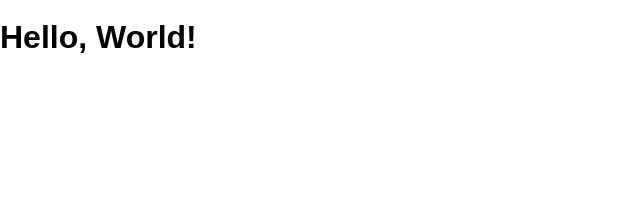
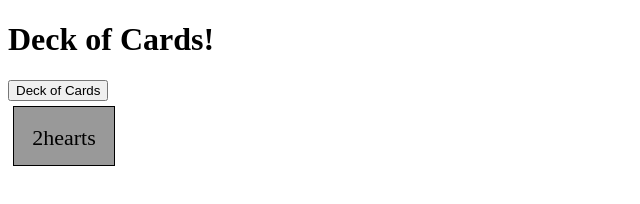
Before and after one commit to evixamar/deck-of-cards, a website: page public/index.html in a window 1280 px wide. Shown: the whole page, without its empty margins (0-640 px from the left). Drawn offline with Linux system fonts and the light colour scheme.

Commit message:
turning in

```diff
--- a/public/index.html
+++ b/public/index.html
@@ -1,14 +1,19 @@
 <!DOCTYPE html>
 <html>
   <head lang="en">
-    <meta charset="UTF-8">
-    <meta name="viewport" content="width=device-width, initial-scale=1">
+    <meta charset="UTF-8" />
+    <meta name="viewport" content="width=device-width, initial-scale=1" />
     <title>Deck Of Cards</title>
-    <link rel="shortcut icon" href="/favicon.ico">
-    <link rel="stylesheet" href="/screen.css">
+    <link rel="shortcut icon" href="/favicon.ico" />
+    <link rel="stylesheet" href="/screen.css" />
   </head>
   <body>
-    <h1 class='hello-world'></h1>
+    <h1 class="Deck-of-Cards">Deck of Cards!</h1>
     <script src="/main.js" charset="utf-8"></script>
+    <div>
+      <button id="drawbtn">Deck of Cards</button>
+    </div>
+
+    <div class="deck"></div>
   </body>
 </html>
--- a/public/main.js
+++ b/public/main.js
@@ -1,7 +1,103 @@
 const main = () => {
-  if (document.querySelector('h1.hello-world')) {
-    document.querySelector('h1.hello-world').textContent = 'Hello, World!'
+  let suits = ['hearts', 'diams', 'clubs', 'spades']
+  let ranks = [2, 3, 4, 5, 6, 7, 8, 9, 10, 'J', 'Q', 'K', 'A']
+
+  let deck = []
+
+  // make a function that creates a deck
+  const makeDeck = () => {
+    deck = []
+
+    // for each type of suit
+    for (let i = 0; i < suits.length; i++) {
+      // and for each rank
+      for (let j = 0; j < ranks.length; j++) {
+        // make a card
+        let card = {}
+        card.suit = suits[i]
+        card.rank = ranks[j]
+
+        deck.push(card)
+      }
+    }
   }
+
+  const shuffleDeck = () => {
+    // Shuffle the deck
+  }
+
+  const drawCard = () => {
+    if (deck.length > 0) {
+      let card = deck.shift()
+      console.log(card)
+
+      // put the card on the screen
+      // - first find the "deck" div
+      const element = document.querySelector('.deck')
+      console.log(element)
+
+      // <div class="card">
+      //   <span class="rank">10</span>
+      //   <span class="suit">Hearts</span>
+      // </div>
+
+      // - create element for the div
+      const newCard = document.createElement('div')
+      newCard.className = 'card'
+
+      // Create an element for the rank
+      const newRank = document.createElement('span')
+      newRank.className = 'rank'
+      newRank.textContent = card.rank
+      newCard.appendChild(newRank)
+
+      // Create an element for the suit
+      const newSuit = document.createElement('span')
+      newSuit.className = 'suit'
+      newSuit.textContent = card.suit
+      newCard.appendChild(newSuit)
+
+      // - append to the element
+      element.appendChild(newCard)
+    }
+  }
+
+  makeDeck()
+  shuffleDeck()
+  drawCard()
+
+  // let randIndex = Math.floor(Math.random() * deck.length)
+  // $('#drawbtn').click(function() {
+  //   let myCard = drawCard()
+
+  //   if (myCard) {
+  //     makeCard(myCard.suit, myCard.rank)
+  //   } else {
+  //     alert('no more cards in the deck')
+  //   }
+  // })
+
+  // console.log('Deck of Cards ', deck.length, ' CARDS')
+  // console.log(deck)
 }
 
+// function makeCard(suit, rank) {
+//   let card = $('.card.template').clone()
+
+//   card.removeClass('template')
+
+//   card.find('.rank').html(rank)
+//   card.find('.suit').html('&' + suit + ';')
+
+//   if (suit === 'hearts' || suit === 'diams') {
+//     card.addClass('red')
+//   }
+
+//   $('body').append(card)
+// }
+
 document.addEventListener('DOMContentLoaded', main)
+
+// function newFunction(makeDeck) {
+//   makeDeck()
+// }
--- a/public/screen.css
+++ b/public/screen.css
@@ -1,12 +1,18 @@
-:root {
-  font: 16px / 1 sans-serif;
+.card {
+  display: inline-block;
+  text-align: center;
+  margin: 5px;
+  padding: 18px 15px 0 15px;
+  width: 70px;
+  height: 40px;
+
+  font-size: 22px;
+  background-color: #999999;
+  border: solid 1px black;
 }
 
-html {
-  height: 100%;
+.red {
+  background-color: #e55451;
+  border: solid 1px #8c001a;
+  color: #8c001a;
 }
-
-body {
-  margin: 0;
-  min-height: 100%;
-}
```
